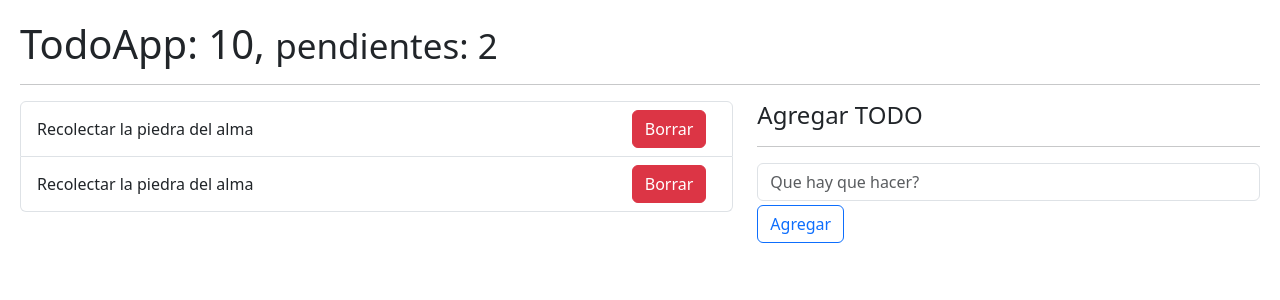
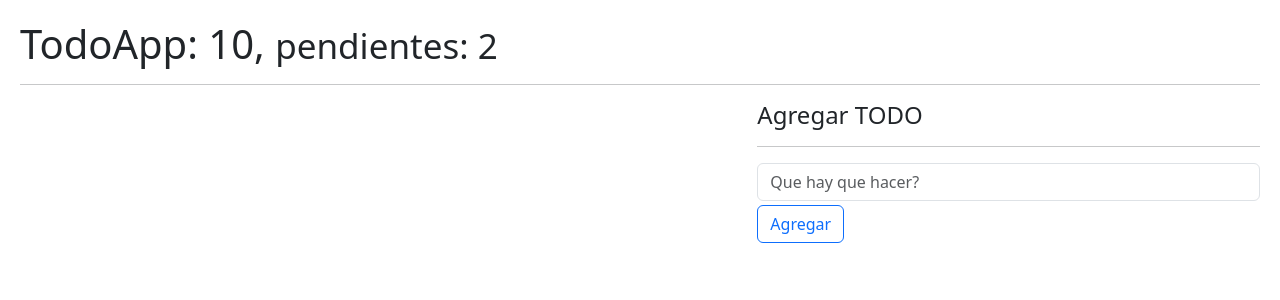
Before and after one commit to AndradeRevillaErick/hooksGenerales, a React (Vite) app: page / in a window 1280 px wide. Shown: the top 300 px of the page. Built offline with nearby package versions, Linux system fonts and the light colour scheme.

Commit message:
feat(component):create add and delete function

```diff
--- a/src/08-useReducer/TodoApp.jsx
+++ b/src/08-useReducer/TodoApp.jsx
@@ -1,27 +1,43 @@
-import { useReducer } from "react";
+import { useEffect, useReducer } from "react";
 import { TodoAdd } from "./TodoAdd";
 import { TodoList } from "./TodoList";
 import { todoReducer } from "./todoReducer";
 
 const initialState = [
-    {
-        id: new Date().getTime(),
-        description: 'Recolectar la piedra del alma',
-        done: false,
-    },
-    {
-        id: new Date().getTime()*3,
-        description: 'Recolectar la piedra del alma',
-        done: false,
-    }
-]
+    // {
+    //     id: new Date().getTime(),
+    //     description: 'Recolectar la piedra del alma',
+    //     done: false,
+    // }
+];
+
+const init = () => {
+    return JSON.parse(localStorage.getItem('todos')) || [];
+}
 
 export const TodoApp = () => {
 
-    const [ todos, dispatch ] = useReducer( todoReducer, initialState );
+    const [ todos, dispatch ] = useReducer( todoReducer, initialState, init );
+
+    useEffect(() => {
+      localStorage.setItem('todos', JSON.stringify( todos ));
+    }, [todos])
+
 
     const handleNewTodo = ( todo ) => {
-        console.log({ todo });
+        const action = {
+            type: '[TODO] Add Todo',
+            payload: todo
+        }
+
+        dispatch( action );
+    }
+
+    const handleRemoveTodo = ( id ) => {
+        dispatch({
+            type: '[TODO] Remove Todo',
+            payload: id
+        });
     }
 
     return(
@@ -33,6 +49,7 @@
             <div className="col-7">
                 <TodoList
                     todos={ todos }
+                    onDeleteTodo={ handleRemoveTodo }
                 />
             </div>
 
--- a/src/08-useReducer/TodoItem.jsx
+++ b/src/08-useReducer/TodoItem.jsx
@@ -1,10 +1,13 @@
 
 
-export const TodoItem = ({ todo }) => {
+export const TodoItem = ({ todo, onDeleteTodo }) => {
     return(
         <li key={ todo.id } className="list-group-item d-flex justify-content-between">
             <span className="align-self-center">{ todo.description }</span>
-            <button className="btn btn-danger">Borrar</button>
+            <button
+                className="btn btn-danger"
+                onClick={ () => onDeleteTodo( todo.id ) }
+            >Borrar</button>
         </li>
     );
 }
--- a/src/08-useReducer/TodoList.jsx
+++ b/src/08-useReducer/TodoList.jsx
@@ -1,7 +1,10 @@
 import { TodoItem } from "./TodoItem";
 
 
-export const TodoList = ({ todos= [] }) => {
+export const TodoList = ({ todos= [], onDeleteTodo }) => {
+
+
+
     return (
         <ul className="list-group">
             {
@@ -9,6 +12,7 @@
                     <TodoItem
                         key={todo.id}
                         todo={todo}
+                        onDeleteTodo={onDeleteTodo}
                     />
                 ))
             }
--- a/src/08-useReducer/todoReducer.js
+++ b/src/08-useReducer/todoReducer.js
@@ -3,8 +3,12 @@
 export const todoReducer = ( initialState = [], action ) => {
 
     switch ( action.type ) {
-        case 'ABC':
-            throw new Error('Action.type = ABC no esta implementada');
+        case '[TODO] Add Todo':
+            return [ ...initialState, action.payload ];
+
+        case '[TODO] Remove Todo':
+            return initialState.filter( todo => todo.id !== action.payload );
+
         default:
             return initialState;
     }
```
